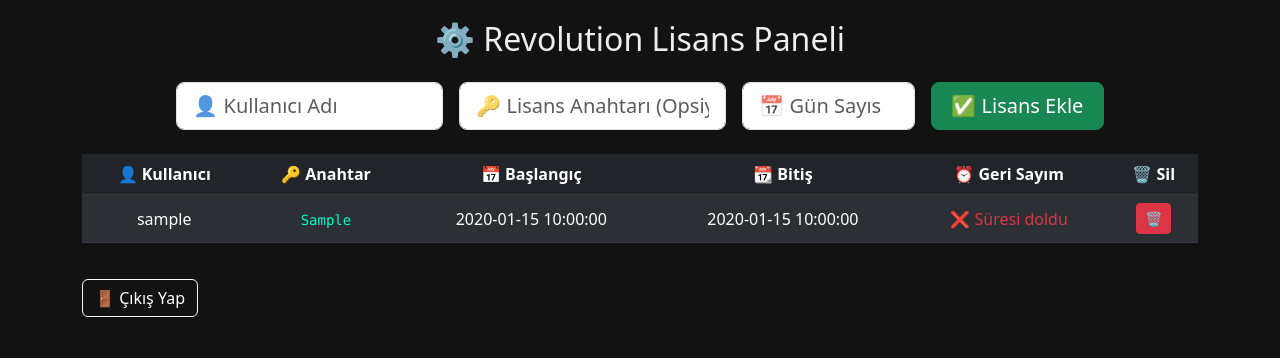
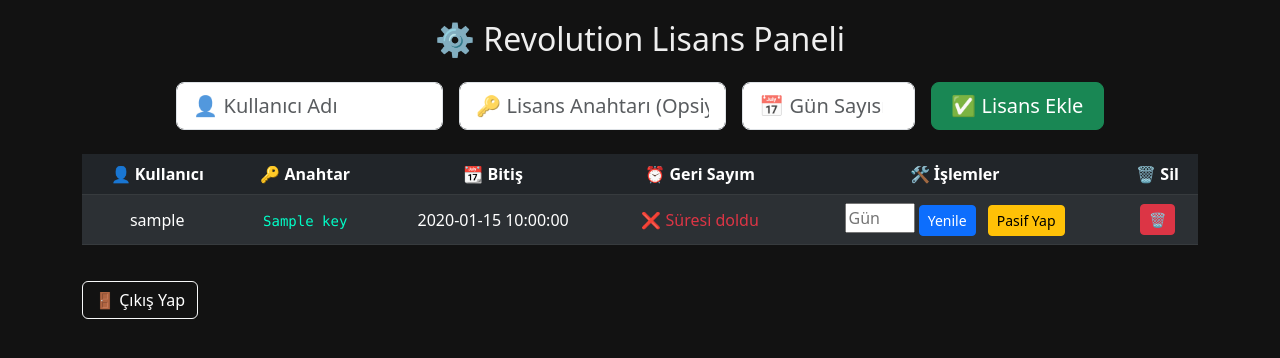
Before and after one commit to onlydead796/revolution_license_server, a Flask app: template templates/index.html in a window 1280 px wide. Shown: the top 358 px of the page. Run offline with Flask 3, Linux system fonts and the light colour scheme; the template is opened without the code that fills it: most values are stand-ins (such as "Sample title", 1, 10 or a date in 2020); some libraries are stand-ins or nearby versions.

Commit message:
index.html

```diff
--- a/templates/index.html
+++ b/templates/index.html
@@ -28,6 +28,14 @@
         }
         code {
             color: #00ffc8;
+        }
+        form.inline-form {
+            display: inline-block;
+            margin: 0;
+        }
+        input.days-input {
+            width: 70px;
+            display: inline-block;
         }
     </style>
 </head>
@@ -68,9 +76,9 @@
                 <tr>
                     <th>👤 Kullanıcı</th>
                     <th>🔑 Anahtar</th>
-                    <th>📅 Başlangıç</th>
                     <th>📆 Bitiş</th>
                     <th>⏰ Geri Sayım</th>
+                    <th>🛠️ İşlemler</th>
                     <th>🗑️ Sil</th>
                 </tr>
             </thead>
@@ -78,11 +86,19 @@
                 {% for lic in licenses %}
                 <tr class="{% if lic.days_left <= 0 %}expired{% elif lic.days_left <= 3 %}warning{% endif %}">
                     <td>{{ lic.username }}</td>
-                    <td><code>{{ lic.license_key }}</code></td>
-                    <td>{{ lic.start_date }}</td>
+                    <td><code>{{ lic.key }}</code></td>
                     <td>{{ lic.expiry_date }}</td>
                     <td>
                         <span id="countdown-{{ lic.id }}" data-expire="{{ lic.expiry_date }}"></span>
+                    </td>
+                    <td>
+                        <form action="/renew_license/{{ lic.id }}" method="POST" class="inline-form">
+                            <input type="number" name="days" min="1" max="3650" placeholder="Gün" required class="days-input" />
+                            <button type="submit" class="btn btn-primary btn-sm">Yenile</button>
+                        </form>
+                        <form action="/deactivate_license/{{ lic.id }}" method="POST" class="inline-form ms-2">
+                            <button type="submit" class="btn btn-warning btn-sm" onclick="return confirm('Lisansı pasif yapmak istediğinize emin misiniz?');">Pasif Yap</button>
+                        </form>
                     </td>
                     <td>
                         <a href="/delete_license/{{ lic.id }}" class="btn btn-danger btn-sm" onclick="return confirm('Lisansı silmek istediğinize emin misiniz?');">
```
